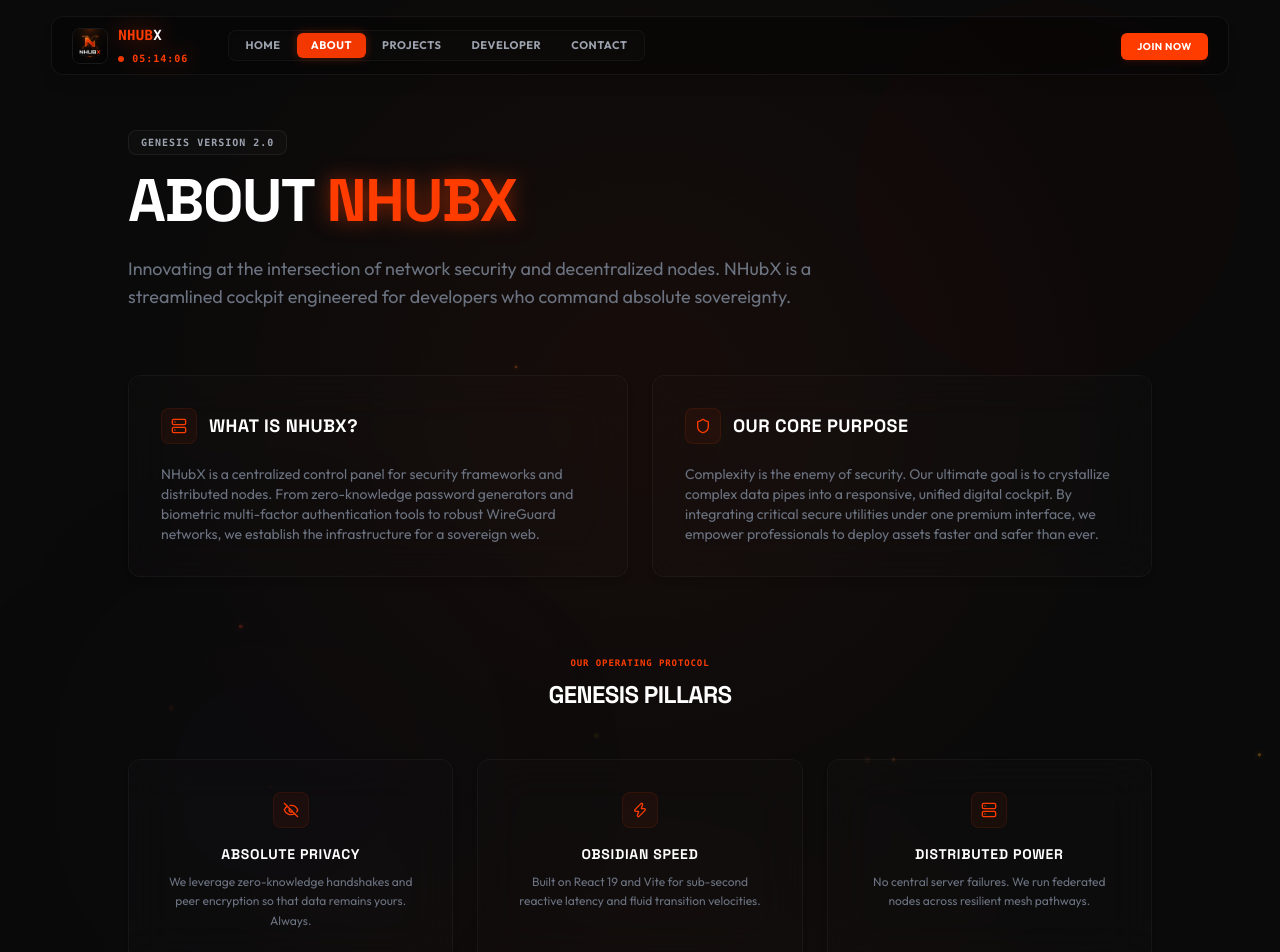
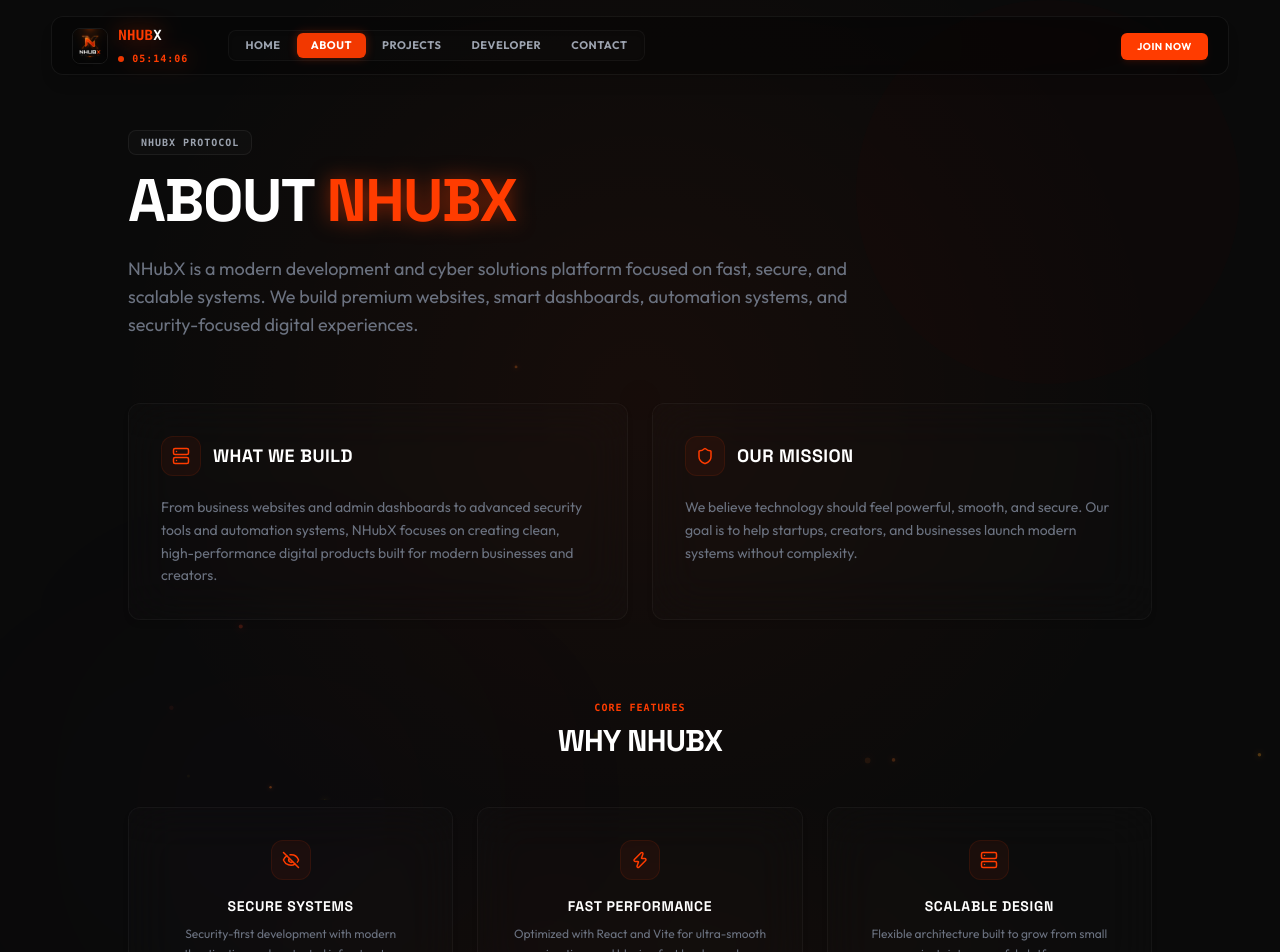
Before and after one commit to kingdevilcom/NHubX, a React (Vite) app: page /about in a window 1280 px wide. Shown: the top 952 px of the page. Built offline with nearby package versions, Linux system fonts and the light colour scheme.

Commit message:
Update About.jsx

```diff
--- a/src/pages/About.jsx
+++ b/src/pages/About.jsx
@@ -1,102 +1,170 @@
 import { motion } from 'framer-motion';
+import { useEffect } from 'react';
 import Card from '../components/Card';
 import { Shield, EyeOff, Zap, Server } from 'lucide-react';
 
 const About = () => {
+
+  useEffect(() => {
+    document.title = "About | NHubX";
+  }, []);
+
   return (
     <div className="relative min-h-screen pt-32 pb-24 px-4 sm:px-6 overflow-hidden">
 
-      {/* Subtle background glow */}
+      {/* Background Glow */}
       <div className="absolute top-0 right-10 w-96 h-96 bg-nhubx-glow-primary/[0.02] blur-[120px] rounded-full -z-10 animate-glow-pulse" />
       <div className="absolute bottom-10 left-10 w-[30rem] h-[30rem] bg-purple-500/[0.01] blur-[120px] rounded-full -z-10" />
 
       <div className="max-w-5xl mx-auto">
-        {/* Title and Intro */}
+
+        {/* Hero */}
         <motion.div
           initial={{ opacity: 0, y: 15 }}
           animate={{ opacity: 1, y: 0 }}
           transition={{ duration: 0.6 }}
           className="mb-16 max-w-3xl"
         >
+
           <div className="inline-flex items-center gap-2 px-3 py-1 rounded-lg bg-white/[0.02] border border-white/[0.06] text-gray-400 text-[10px] font-bold uppercase tracking-widest mb-4 font-mono">
-            Genesis Version 2.0
+            NHubX Protocol
           </div>
-          <h1 className="text-3xl sm:text-4xl md:text-6xl font-black mb-6 uppercase tracking-tight leading-none text-white">
+
+          <h1 className="text-4xl sm:text-5xl md:text-6xl font-black uppercase tracking-tight leading-none text-white mb-6">
             About <span className="glow-text-primary">NHubX</span>
           </h1>
+
           <p className="text-gray-500 text-sm sm:text-base md:text-lg leading-relaxed">
-            Innovating at the intersection of network security and decentralized nodes. NHubX is a streamlined cockpit engineered for developers who command absolute sovereignty.
+            NHubX is a modern development and cyber solutions platform focused on fast, secure, and scalable systems.
+            We build premium websites, smart dashboards, automation systems, and security-focused digital experiences.
           </p>
+
         </motion.div>
 
-        {/* Two-Column Detail Grid */}
+        {/* Grid */}
         <div className="grid md:grid-cols-2 gap-6 mb-20">
+
           <Card delay={0.05} className="bg-white/[0.01] border-white/[0.04]">
+
             <div className="flex items-center gap-3 mb-5">
-              <div className="w-9 h-9 rounded-lg bg-nhubx-glow-primary/[0.06] border border-nhubx-glow-primary/10 flex items-center justify-center text-nhubx-glow-primary">
-                <Server size={16} />
+
+              <div className="w-10 h-10 rounded-xl bg-nhubx-glow-primary/[0.06] border border-nhubx-glow-primary/10 flex items-center justify-center text-nhubx-glow-primary">
+                <Server size={18} />
               </div>
-              <h3 className="text-base sm:text-lg font-bold tracking-wide uppercase text-white">What is NHubX?</h3>
+
+              <h3 className="text-lg font-bold uppercase tracking-wide text-white">
+                What We Build
+              </h3>
+
             </div>
-            <p className="text-gray-500 leading-relaxed text-xs sm:text-sm">
-              NHubX is a centralized control panel for security frameworks and distributed nodes. From zero-knowledge password generators and biometric multi-factor authentication tools to robust WireGuard networks, we establish the infrastructure for a sovereign web.
+
+            <p className="text-gray-500 leading-relaxed text-sm">
+              From business websites and admin dashboards to advanced security tools and automation systems,
+              NHubX focuses on creating clean, high-performance digital products built for modern businesses and creators.
             </p>
+
           </Card>
 
           <Card delay={0.1} className="bg-white/[0.01] border-white/[0.04]">
+
             <div className="flex items-center gap-3 mb-5">
-              <div className="w-9 h-9 rounded-lg bg-nhubx-glow-primary/[0.06] border border-nhubx-glow-primary/10 flex items-center justify-center text-nhubx-glow-primary">
-                <Shield size={16} />
+
+              <div className="w-10 h-10 rounded-xl bg-nhubx-glow-primary/[0.06] border border-nhubx-glow-primary/10 flex items-center justify-center text-nhubx-glow-primary">
+                <Shield size={18} />
               </div>
-              <h3 className="text-base sm:text-lg font-bold tracking-wide uppercase text-white">Our Core Purpose</h3>
+
+              <h3 className="text-lg font-bold uppercase tracking-wide text-white">
+                Our Mission
+              </h3>
+
             </div>
-            <p className="text-gray-500 leading-relaxed text-xs sm:text-sm">
-              Complexity is the enemy of security. Our ultimate goal is to crystallize complex data pipes into a responsive, unified digital cockpit. By integrating critical secure utilities under one premium interface, we empower professionals to deploy assets faster and safer than ever.
+
+            <p className="text-gray-500 leading-relaxed text-sm">
+              We believe technology should feel powerful, smooth, and secure.
+              Our goal is to help startups, creators, and businesses launch modern systems without complexity.
             </p>
+
           </Card>
+
         </div>
 
-        {/* Genesis Pillars */}
+        {/* Pillars */}
         <motion.div
           initial={{ opacity: 0, y: 15 }}
           whileInView={{ opacity: 1, y: 0 }}
           viewport={{ once: true }}
           className="text-center mb-12"
         >
-          <div className="text-[9px] font-bold text-nhubx-glow-primary uppercase tracking-widest font-mono mb-2">Our Operating Protocol</div>
-          <h2 className="text-xl sm:text-2xl font-black uppercase tracking-tight">Genesis Pillars</h2>
+
+          <div className="text-[10px] font-bold text-nhubx-glow-primary uppercase tracking-widest font-mono mb-2">
+            Core Features
+          </div>
+
+          <h2 className="text-2xl sm:text-3xl font-black uppercase tracking-tight text-white">
+            Why NHubX
+          </h2>
+
         </motion.div>
 
         <div className="grid sm:grid-cols-3 gap-6">
-          <Card delay={0.05} className="bg-white/[0.01] border-white/[0.04] p-6 text-center flex flex-col items-center">
-            <div className="w-9 h-9 rounded-lg bg-nhubx-glow-primary/[0.06] border border-nhubx-glow-primary/10 flex items-center justify-center text-nhubx-glow-primary mb-4">
-              <EyeOff size={16} />
+
+          <Card
+            delay={0.05}
+            className="bg-white/[0.01] border-white/[0.04] p-6 text-center flex flex-col items-center"
+          >
+
+            <div className="w-10 h-10 rounded-xl bg-nhubx-glow-primary/[0.06] border border-nhubx-glow-primary/10 flex items-center justify-center text-nhubx-glow-primary mb-4">
+              <EyeOff size={18} />
             </div>
-            <h4 className="font-bold text-xs sm:text-sm uppercase tracking-wider mb-2 text-white">Absolute Privacy</h4>
+
+            <h4 className="font-bold text-sm uppercase tracking-wider mb-2 text-white">
+              Secure Systems
+            </h4>
+
             <p className="text-gray-500 text-xs leading-relaxed">
-              We leverage zero-knowledge handshakes and peer encryption so that data remains yours. Always.
+              Security-first development with modern authentication and protected infrastructures.
             </p>
+
           </Card>
 
-          <Card delay={0.1} className="bg-white/[0.01] border-white/[0.04] p-6 text-center flex flex-col items-center">
-            <div className="w-9 h-9 rounded-lg bg-nhubx-glow-primary/[0.06] border border-nhubx-glow-primary/10 flex items-center justify-center text-nhubx-glow-primary mb-4">
-              <Zap size={16} />
+          <Card
+            delay={0.1}
+            className="bg-white/[0.01] border-white/[0.04] p-6 text-center flex flex-col items-center"
+          >
+
+            <div className="w-10 h-10 rounded-xl bg-nhubx-glow-primary/[0.06] border border-nhubx-glow-primary/10 flex items-center justify-center text-nhubx-glow-primary mb-4">
+              <Zap size={18} />
             </div>
-            <h4 className="font-bold text-xs sm:text-sm uppercase tracking-wider mb-2 text-white">Obsidian Speed</h4>
+
+            <h4 className="font-bold text-sm uppercase tracking-wider mb-2 text-white">
+              Fast Performance
+            </h4>
+
             <p className="text-gray-500 text-xs leading-relaxed">
-              Built on React 19 and Vite for sub-second reactive latency and fluid transition velocities.
+              Optimized with React and Vite for ultra-smooth animations and blazing fast load speeds.
             </p>
+
           </Card>
 
-          <Card delay={0.15} className="bg-white/[0.01] border-white/[0.04] p-6 text-center flex flex-col items-center">
-            <div className="w-9 h-9 rounded-lg bg-nhubx-glow-primary/[0.06] border border-nhubx-glow-primary/10 flex items-center justify-center text-nhubx-glow-primary mb-4">
-              <Server size={16} />
+          <Card
+            delay={0.15}
+            className="bg-white/[0.01] border-white/[0.04] p-6 text-center flex flex-col items-center"
+          >
+
+            <div className="w-10 h-10 rounded-xl bg-nhubx-glow-primary/[0.06] border border-nhubx-glow-primary/10 flex items-center justify-center text-nhubx-glow-primary mb-4">
+              <Server size={18} />
             </div>
-            <h4 className="font-bold text-xs sm:text-sm uppercase tracking-wider mb-2 text-white">Distributed Power</h4>
+
+            <h4 className="font-bold text-sm uppercase tracking-wider mb-2 text-white">
+              Scalable Design
+            </h4>
+
             <p className="text-gray-500 text-xs leading-relaxed">
-              No central server failures. We run federated nodes across resilient mesh pathways.
+              Flexible architecture built to grow from small projects into powerful platforms.
             </p>
+
           </Card>
+
         </div>
 
       </div>
```
